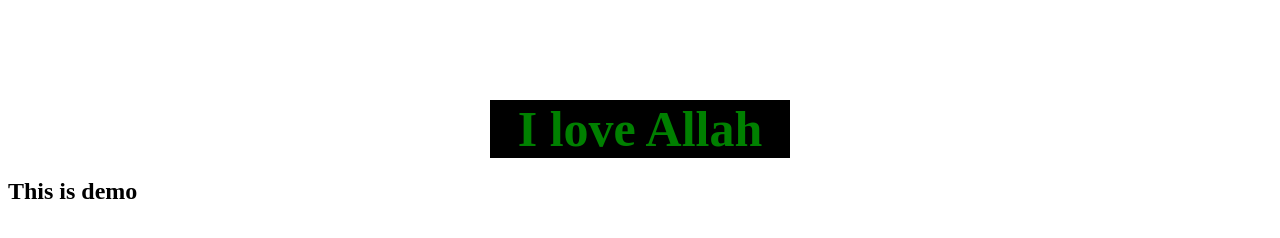
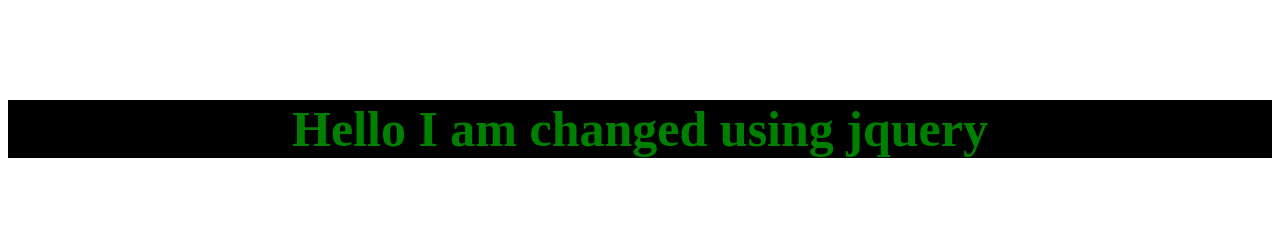
Before and after one commit to saiful132/jquery-class-1, a plain HTML site: page classOne/index.html in a window 1280 px wide. Drawn offline with nearby package versions, Linux system fonts and the light colour scheme.

Commit message:
added jquery code

```diff
--- a/classOne/index.html
+++ b/classOne/index.html
@@ -8,9 +8,9 @@
 		<link rel="stylesheet" href="style.css" />
 	</head>
 	<body>
-		<h1>I love Allah</h1>
-		<h2>This is demo</h2>
+		<h1 class="demo">This is Demo Text</h1>
 
+		<script src="https://ajax.googleapis.com/ajax/libs/jquery/3.6.0/jquery.min.js"></script>
 		<script src="index.js"></script>
 	</body>
 </html>
--- a/classOne/index.js
+++ b/classOne/index.js
@@ -0,0 +1,2 @@
+// document.querySelector(".demo").innerHTML = "The text changed";
+$(".demo").text("Hello I am changed using jquery");
--- a/classOne/style.css
+++ b/classOne/style.css
@@ -1,7 +1,7 @@
 h1 {
 	color: green;
 	background: black;
-	width: 300px;
+
 	text-align: center;
 	margin: 0 auto;
 	font-size: 50px;
```
